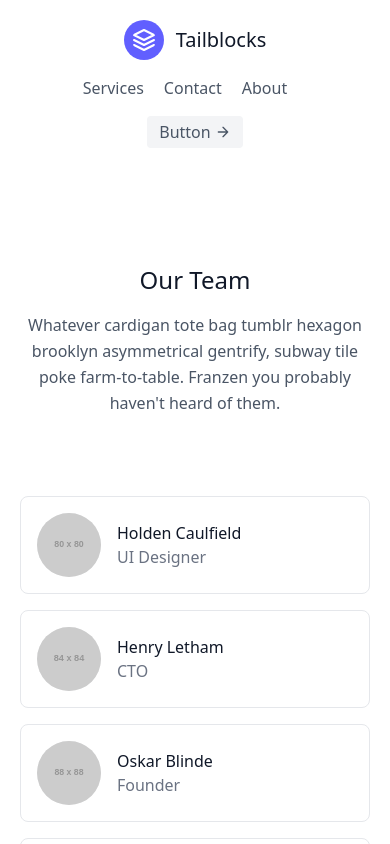
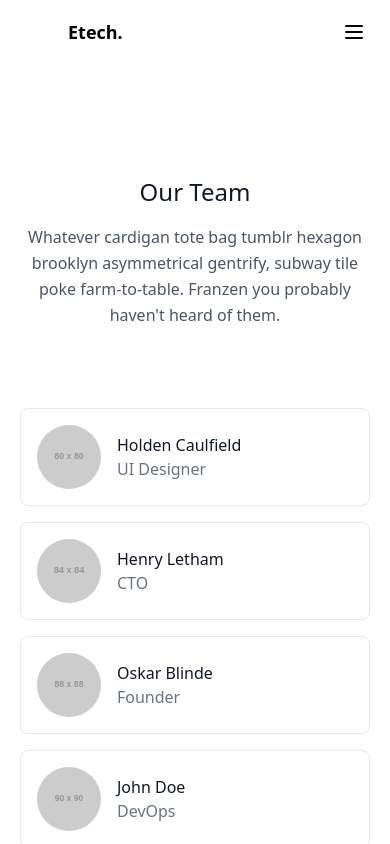
Before and after one commit to IPSayush/FirstReactWebApp, a React (Vite) app: page /about in a window 390 px wide. Shown: the top 844 px of the page. Built offline with nearby package versions, Linux system fonts and the light colour scheme.

Commit message:
start adding colors

```diff
--- a/src/App.jsx
+++ b/src/App.jsx
@@ -1,15 +1,18 @@
 import React from 'react'
-import Navbar from './components/Navbar'
+import Navbar from './components/Navbar.jsx'
 import { Route, Routes } from 'react-router-dom'
-import Home from './components/Home'
-import About from './components/About'
-import Services from './components/Services'
-import Contact from './components/Contact'
+import Home from './components/Home.jsx'
+import About from './components/About.jsx'
+import Services from './components/Services.jsx'
+import Contact from './components/Contact.jsx'
 
 const App = () => {
   return (
     <>
-    <Navbar />
+    <div className="pt-20">
+      <Navbar />
+    </div>
+
     <Routes>
       <Route path='/' element={<Home />}/>
       <Route path='/about' element={<About />}/>
--- a/src/components/About.jsx
+++ b/src/components/About.jsx
@@ -1,4 +1,5 @@
 import React from 'react'
+import Footer from './Home/Footer.jsx';
 
 const About = () => {
   return (
@@ -94,6 +95,7 @@ const About = () => {
     </div>
   </div>
 </section>
+<Footer/>
     </>
   )
 }
--- a/src/components/Contact.jsx
+++ b/src/components/Contact.jsx
@@ -1,4 +1,5 @@
 import React from 'react'
+import Footer from './Home/Footer.jsx'
 
 const Contact = () => {
   return (
@@ -24,6 +25,7 @@ const Contact = () => {
     </div>
   </div>
 </section>
+<Footer/>
     </>
   )
 }
--- a/src/components/Home.jsx
+++ b/src/components/Home.jsx
@@ -3,14 +3,15 @@ import Hero from './Home/Hero.jsx';
 import Layout from './Home/Layout.jsx';
 import Cards from './Home/Cards.jsx';
 import Products from './Home/Products.jsx';
-import Headings from './Headings.jsx';
-import Footer from './Footer.jsx';
+import Headings from './Home/Headings.jsx';
+import Footer from './Home/Footer.jsx';
 
 const Home = () => {
   return (
     <>
       <Hero />
       <Layout />
+      <Headings/>
       <Cards />
       <Headings />
       <Products />
--- a/src/components/Navbar.jsx
+++ b/src/components/Navbar.jsx
@@ -1,33 +1,173 @@
-import React, { useState } from 'react'
-import { Link } from 'react-router-dom'
-import './Navbar.css'
+import React, { useState, useEffect } from 'react';
+import { Link, useLocation } from 'react-router-dom';
 
-const Navbar = () => {
+/*
+  Reference image (design) available at:
+  /mnt/data/website colors.jpg
+  (If you need to use it as an <img>, you can reference that local path.)
+*/
+
+export default function Navbar() {
+  const [open, setOpen] = useState(false);
+  const [scrolled, setScrolled] = useState(false);
+  const location = useLocation();
+
+  // Add a small effect to toggle a subtle shadow or backdrop when user scrolls
+  useEffect(() => {
+    function handleScroll() {
+      if (window.scrollY > 10) setScrolled(true);
+      else setScrolled(false);
+    }
+    window.addEventListener('scroll', handleScroll, { passive: true });
+    return () => window.removeEventListener('scroll', handleScroll);
+  }, []);
+
+  // Close mobile menu on route change
+  useEffect(() => {
+    setOpen(false);
+  }, [location.pathname]);
+
+  const navLinks = [
+    { to: '/', label: 'Home' },
+    { to: '/services', label: 'Services' },
+    { to: '/contact', label: 'Contact' },
+    { to: '/about', label: 'About' },
+  ];
+
   return (
-    <>
+    // Fixed header so it stays on scroll. z-50 ensures on top of other content.
+    <header
+      className={`fixed top-0 left-0 w-full z-50 transition-colors duration-200 ${
+        scrolled ? 'backdrop-blur-sm bg-bone/90 shadow-md' : 'bg-bone/95'
+      }`}
+    >
+      <div className="container mx-auto flex items-center justify-between px-4 md:px-6 py-3 md:py-4">
+        {/* Brand / logo */}
+        <Link to="/" className="flex items-center gap-3">
+          {/* If you want to use the uploaded image as logo, replace the svg with:
+              <img src="/mnt/data/website colors.jpg" alt="logo" className="w-10 h-10 rounded-full object-cover" />
+              (Dev note: we provided that local path above)
+          */}
+          <svg
+            xmlns="http://www.w3.org/2000/svg"
+            fill="none"
+            stroke="currentColor"
+            strokeLinecap="round"
+            strokeLinejoin="round"
+            strokeWidth="1.8"
+            viewBox="0 0 24 24"
+            className="w-10 h-10 text-white p-2 bg-primary rounded-full"
+          >
+            <path d="M12 2L2 7l10 5 10-5-10-5zM2 17l10 5 10-5M2 12l10 5 10-5" />
+          </svg>
 
-    <header className="text-gray-600 body-font">
-  <div className="container mx-auto flex flex-wrap p-5 flex-col md:flex-row items-center">
-    <Link to={"/"} className="flex title-font font-medium items-center text-gray-900 mb-4 md:mb-0">
-      <svg xmlns="/" fill="none" stroke="currentColor" stroke-linecap="round" stroke-linejoin="round" stroke-width="2" className="w-10 h-10 text-white p-2 bg-indigo-500 rounded-full" viewBox="0 0 24 24">
-        <path d="M12 2L2 7l10 5 10-5-10-5zM2 17l10 5 10-5M2 12l10 5 10-5"></path>
-      </svg>
-      <span className="ml-3 text-xl">Tailblocks</span>
+          <span className="text-title font-semibold text-lg md:text-xl">Etech.</span>
         </Link>
-    <nav className="md:ml-auto md:mr-auto flex flex-wrap items-center text-base justify-center">
-      <Link to={"/services"} className="mr-5 hover:text-gray-900">Services</Link>
-      <Link to={"/contact"} className="mr-5 hover:text-gray-900">Contact</Link>
-      <Link to={"/about"} className="mr-5 hover:text-gray-900">About</Link>
+
+        {/* Desktop nav */}
+        <nav className="hidden md:flex items-center gap-8">
+          {navLinks.map((link) => {
+            const active = location.pathname === link.to;
+            return (
+              <Link
+                key={link.to}
+                to={link.to}
+                className={`relative py-1 px-1 text-sm font-medium transition-colors ${
+                  active ? 'text-primary' : 'text-muted hover:text-primary'
+                }`}
+              >
+                {link.label}
+                {active && (
+                  <span className="absolute -bottom-2 left-0 right-0 h-0.5 bg-primary rounded" />
+                )}
+              </Link>
+            );
+          })}
         </nav>
-    <button className="inline-flex items-center bg-gray-100 border-0 py-1 px-3 focus:outline-none hover:bg-gray-200 rounded text-base mt-4 md:mt-0">Button
-      <svg fill="none" stroke="currentColor" stroke-linecap="round" stroke-linejoin="round" stroke-width="2" className="w-4 h-4 ml-1" viewBox="0 0 24 24">
-        <path d="M5 12h14M12 5l7 7-7 7"></path>
+
+        {/* Action buttons - desktop */}
+        <div className="hidden md:flex items-center gap-3">
+          <Link
+            to="/signin"
+            className="px-4 py-2 rounded-md border border-primary text-primary text-sm hover:bg-primary/5 transition"
+          >
+            Sign in
+          </Link>
+
+          <Link
+            to="/trial"
+            className="px-4 py-2 rounded-md bg-primary text-white text-sm hover:bg-primary-light transition"
+          >
+            Free Trial
+          </Link>
+        </div>
+
+        {/* Mobile menu button */}
+        <div className="md:hidden flex items-center">
+          <button
+            onClick={() => setOpen((s) => !s)}
+            aria-label="Toggle menu"
+            className="p-2 rounded-md focus:outline-none focus:ring-2 focus:ring-primary/40"
+          >
+            <svg
+              className="w-6 h-6 text-title"
+              fill="none"
+              stroke="currentColor"
+              strokeLinecap="round"
+              strokeLinejoin="round"
+              strokeWidth="2"
+              viewBox="0 0 24 24"
+            >
+              {open ? (
+                <path d="M6 18L18 6M6 6l12 12" />
+              ) : (
+                <path d="M4 6h16M4 12h16M4 18h16" />
+              )}
             </svg>
           </button>
         </div>
+      </div>
+
+      {/* Mobile menu panel */}
+      <div
+        className={`md:hidden transition-max-height duration-300 overflow-hidden ${
+          open ? 'max-h-[400px]' : 'max-h-0'
+        }`}
+      >
+        <div className="px-4 pb-4 pt-2 border-t border-gray-200/60">
+          <nav className="flex flex-col gap-2">
+            {navLinks.map((link) => {
+              const active = location.pathname === link.to;
+              return (
+                <Link
+                  key={link.to}
+                  to={link.to}
+                  className={`block rounded-md px-3 py-2 text-sm font-medium transition-colors ${
+                    active ? 'bg-primary/5 text-primary' : 'text-title hover:text-primary'
+                  }`}
+                >
+                  {link.label}
+                </Link>
+              );
+            })}
+          </nav>
+
+          <div className="mt-3 flex gap-3">
+            <Link
+              to="/signin"
+              className="flex-1 text-center px-3 py-2 rounded-md border border-primary text-primary"
+            >
+              Sign in
+            </Link>
+            <Link
+              to="/trial"
+              className="flex-1 text-center px-3 py-2 rounded-md bg-primary text-white"
+            >
+              Free Trial
+            </Link>
+          </div>
+        </div>
+      </div>
     </header>
-    </>
-  )
+  );
 }
-
-export default Navbar
--- a/src/components/Services.jsx
+++ b/src/components/Services.jsx
@@ -1,9 +1,10 @@
 import React from 'react'
+import Footer from './Home/Footer.jsx'
 
 const Services = () => {
   return (
     <>
-
+    <Footer />
     </>
   )
 }
```
Also changed, not shown: src/components/Home/Footer.jsx (renamed from src/components/Footer.jsx), src/components/Home/Headings.jsx (renamed from src/components/Headings.jsx). Lines whose indentation alone changed are shown as unchanged.
